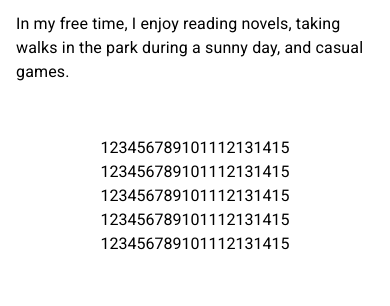
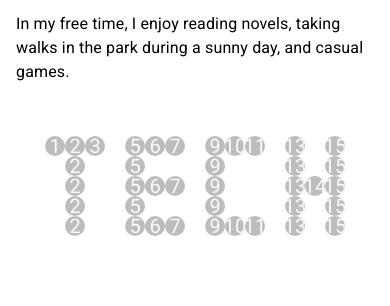
Before and after one commit to catmemberMona/portfolio, a React (Create React App) app: page / in a window 390 px wide. Shown: the part 2260-2566 px from the top of the page. Built offline with nearby package versions, Linux system fonts and the light colour scheme.

Commit message:
added avatars and placements to form the word tech styled the size to be responsive to screen size

```diff
--- a/src/Components/Tech.js
+++ b/src/Components/Tech.js
@@ -1,12 +1,92 @@
 import React from 'react';
-import { Card } from '@material-ui/core';
+import { Avatar } from '@material-ui/core';
 
 let technology = [
-  [1, 2, 3, 4, 5, 6, 7, 8, 9, 10, 11, 12, 13, 14, 15],
-  [1, 2, 3, 4, 5, 6, 7, 8, 9, 10, 11, 12, 13, 14, 15],
-  [1, 2, 3, 4, 5, 6, 7, 8, 9, 10, 11, 12, 13, 14, 15],
-  [1, 2, 3, 4, 5, 6, 7, 8, 9, 10, 11, 12, 13, 14, 15],
-  [1, 2, 3, 4, 5, 6, 7, 8, 9, 10, 11, 12, 13, 14, 15],
+  [
+    1,
+    2,
+    3,
+    undefined,
+    5,
+    6,
+    7,
+    undefined,
+    9,
+    10,
+    11,
+    undefined,
+    13,
+    undefined,
+    15,
+  ],
+  [
+    undefined,
+    2,
+    undefined,
+    undefined,
+    5,
+    undefined,
+    undefined,
+    undefined,
+    9,
+    undefined,
+    undefined,
+    undefined,
+    13,
+    undefined,
+    15,
+  ],
+  [
+    undefined,
+    2,
+    undefined,
+    undefined,
+    5,
+    6,
+    7,
+    undefined,
+    9,
+    undefined,
+    undefined,
+    undefined,
+    13,
+    14,
+    15,
+  ],
+  [
+    undefined,
+    2,
+    undefined,
+    undefined,
+    5,
+    undefined,
+    undefined,
+    undefined,
+    9,
+    undefined,
+    undefined,
+    undefined,
+    13,
+    undefined,
+    15,
+  ],
+  [
+    undefined,
+    2,
+    undefined,
+    undefined,
+    5,
+    6,
+    7,
+    undefined,
+    9,
+    10,
+    11,
+    undefined,
+    13,
+    undefined,
+    15,
+  ],
 ];
 
 const Tech = () => {
@@ -16,7 +96,11 @@ const Tech = () => {
         return (
           <div style={styles.row}>
             {row.map(tech => {
-              return <div>{tech}</div>
+              return tech ? (
+                <Avatar style={styles.techSize}>{tech}</Avatar>
+              ) : (
+                <div style={styles.techSize} />
+              );
             })}
           </div>)
       })}
@@ -30,12 +114,16 @@ let styles = {
     display: 'flex',
     flexDirection: 'column',
     alignItems: 'center',
-    margin: '5vw'
+    margin: '5vw',
   },
   row: {
     display: 'flex',
     flexDirection: 'row',
   },
+  techSize: {
+    width: 'max(3vw, 20px)',
+    height: 'max(3vw, 20px)',
+  },
 };
 
 export default Tech
```
